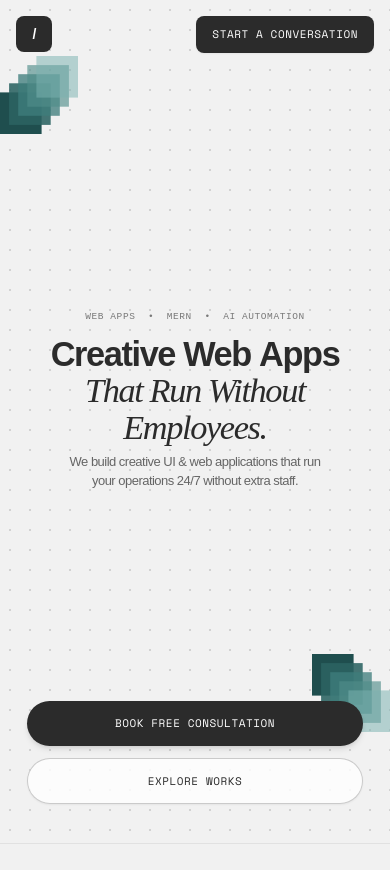
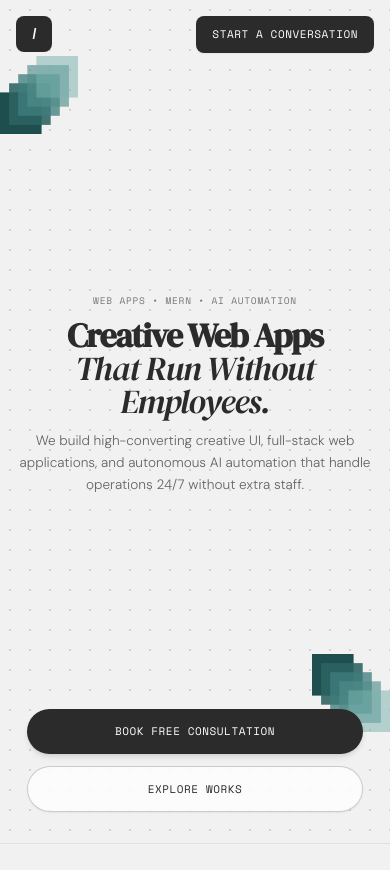
Before and after one commit to dhruvpatel9638/amya, a React (Vite) app: page / in a window 390 px wide. Shown: the top 870 px of the page. Built offline with nearby package versions, Linux system fonts and the light colour scheme.

Commit message:
Fix hero heading responsive optical centering and completely remove custom cursor on mobile view

```diff
--- a/src/components/CustomCursor.jsx
+++ b/src/components/CustomCursor.jsx
@@ -4,6 +4,24 @@ import { motion, useMotionValue, useSpring } from 'framer-motion';
 export default function CustomCursor() {
   const cursorRef = useRef(null);
   const ringRef = useRef(null);
+
+  // Check if mobile or touch screen — completely disable cursor on mobile view
+  const [isMobile, setIsMobile] = useState(true);
+
+  useEffect(() => {
+    const checkMobile = () => {
+      const mobile =
+        window.innerWidth < 1024 ||
+        window.matchMedia('(pointer: coarse)').matches ||
+        'ontouchstart' in window ||
+        navigator.maxTouchPoints > 0;
+      setIsMobile(mobile);
+    };
+
+    checkMobile();
+    window.addEventListener('resize', checkMobile);
+    return () => window.removeEventListener('resize', checkMobile);
+  }, []);
 
   // Raw mouse position (snaps immediately)
   const mouseX = useMotionValue(-100);
@@ -18,6 +36,8 @@ export default function CustomCursor() {
   const [isHidden, setIsHidden] = useState(false);
 
   useEffect(() => {
+    if (isMobile) return;
+
     const onMove = (e) => {
       mouseX.set(e.clientX);
       mouseY.set(e.clientY);
@@ -85,6 +105,8 @@ export default function CustomCursor() {
   // Ring size: expands on hover
   const ringSize = isHovering ? 56 : isClicking ? 32 : 40;
 
+  if (isMobile) return null;
+
   return (
     <>
       {/* Inner dot — snaps to mouse instantly */}
--- a/src/components/HeroFluidText.jsx
+++ b/src/components/HeroFluidText.jsx
@@ -1,11 +1,10 @@
 import React, { useEffect, useRef } from 'react';
 
 /**
- * HeroFluidText — 100% faithful recreation of incredibles.dev Hero effect:
- * 1. Halftone pink dot dispersion cloud (#fc4778) trailing mouse movements
- * 2. Vibrant RGB Chromatic Aberration (Electric Cyan & Neon Pink split) on headline text
- * 3. Fluid velocity text distortion & ripple
- * 4. Ultra-clean responsive mobile typography and zero clutter layout
+ * HeroFluidText — Enterprise responsive hero section:
+ * 1. Halftone teal dot dispersion cloud trailing mouse movements on canvas
+ * 2. 100% optically centered responsive HTML headline & typography on ALL viewports
+ * 3. Mobile touch friendly & zero layout shift on resize
  */
 export default function HeroFluidText({ onNavigate }) {
   const canvasRef = useRef(null);
@@ -23,10 +22,6 @@ export default function HeroFluidText({ onNavigate }) {
     let height = 0;
     let dpr = Math.min(window.devicePixelRatio || 1, 2);
 
-    // Off-screen canvas for rendering crisp headline text
-    const textCanvas = document.createElement('canvas');
-    const textCtx = textCanvas.getContext('2d');
-
     // Fluid particles / velocity nodes
     const fluidNodes = [];
     const mouse = {
@@ -37,97 +32,6 @@ export default function HeroFluidText({ onNavigate }) {
       vx: 0,
       vy: 0,
       speed: 0,
-    };
-
-    // Draw the static headline text on the offscreen canvas
-    const renderTextToCanvas = () => {
-      textCanvas.width = width * dpr;
-      textCanvas.height = height * dpr;
-      textCtx.scale(dpr, dpr);
-      textCtx.clearRect(0, 0, width, height);
-
-      const isMobile = width < 768;
-
-      if (isMobile) {
-        // --- MOBILE HERO TEXT LAYOUT (Exact optical vertical center between navbar and bottom buttons) ---
-        const mFontSize = Math.min(Math.max(width * 0.088, 30), 40);
-
-        // Exact vertical center of visible space
-        const centerY = height * 0.48;
-        const line2Y = centerY - mFontSize * 0.35;
-        const line1Y = line2Y - mFontSize * 1.08;
-        const line3Y = line2Y + mFontSize * 1.08;
-        const tagY = line1Y - mFontSize * 1.15;
-
-        // 1. Tag
-        textCtx.font = '500 9.5px "Space Mono", monospace';
-        textCtx.fillStyle = '#787878';
-        textCtx.textAlign = 'center';
-        textCtx.textBaseline = 'middle';
-        textCtx.letterSpacing = '0.06em';
-        textCtx.fillText('WEB APPS  •  MERN  •  AI AUTOMATION', width / 2, tagY);
-
-        // 2. Headline: 3 clean balanced lines
-        textCtx.font = `600 ${mFontSize}px "Space Grotesk", "DM Serif Display", sans-serif`;
-        textCtx.fillStyle = '#2b2b2b';
-        textCtx.textAlign = 'center';
-        textCtx.textBaseline = 'middle';
-        textCtx.letterSpacing = '-0.04em';
-
-        textCtx.fillText('Creative Web Apps', width / 2, line1Y);
-
-        textCtx.font = `italic 400 ${mFontSize}px "DM Serif Display", serif`;
-        textCtx.fillText('That Run Without', width / 2, line2Y);
-        textCtx.fillText('Employees.', width / 2, line3Y);
-
-        // 3. Subtitle
-        const subFontSize = 13;
-        textCtx.font = `300 ${subFontSize}px "DM Sans", sans-serif`;
-        textCtx.fillStyle = '#656565';
-        textCtx.letterSpacing = '0';
-        const subY = line3Y + mFontSize * 0.95;
-        textCtx.fillText('We build creative UI & web applications that run', width / 2, subY);
-        textCtx.fillText('your operations 24/7 without extra staff.', width / 2, subY + subFontSize * 1.45);
-      } else {
-        // --- DESKTOP HERO TEXT LAYOUT ---
-        textCtx.font = '500 11px "Space Mono", monospace';
-        textCtx.fillStyle = '#656565';
-        textCtx.textAlign = 'center';
-        textCtx.textBaseline = 'middle';
-        textCtx.letterSpacing = '0.08em';
-
-        const tagY = height * 0.28;
-        const tagText = 'CREATIVE UI & MOTION   •   FULL-STACK WEB APPS   •   AUTONOMOUS AI SYSTEMS';
-        textCtx.fillText(tagText, width / 2, tagY);
-
-        // Massive display headline text
-        const fontSize = Math.min(Math.max(width * 0.068, 48), 104);
-        textCtx.font = `600 ${fontSize}px "Space Grotesk", "DM Serif Display", sans-serif`;
-        textCtx.fillStyle = '#2b2b2b';
-        textCtx.textAlign = 'center';
-        textCtx.textBaseline = 'middle';
-        textCtx.letterSpacing = '-0.04em';
-
-        const line1Y = height * 0.40;
-        const line2Y = line1Y + fontSize * 0.95;
-
-        textCtx.fillText('Creative Web Apps', width / 2, line1Y);
-
-        // Italic "That Run Without Employees."
-        textCtx.font = `italic 400 ${fontSize}px "DM Serif Display", serif`;
-        textCtx.fillText('That Run Without Employees.', width / 2, line2Y);
-
-        // Subtitle below headline
-        const subFontSize = Math.min(Math.max(width * 0.015, 14), 18);
-        textCtx.font = `300 ${subFontSize}px "DM Sans", sans-serif`;
-        textCtx.fillStyle = '#656565';
-        textCtx.letterSpacing = '0';
-        const subY = line2Y + fontSize * 0.75;
-        const subText1 = 'We build high-converting creative UI, full-stack web applications, and autonomous AI automation';
-        const subText2 = 'that handle sales, follow-ups, and operations 24/7 — scaling your business without extra staff.';
-        textCtx.fillText(subText1, width / 2, subY);
-        textCtx.fillText(subText2, width / 2, subY + subFontSize * 1.5);
-      }
     };
 
     const handleResize = () => {
@@ -141,8 +45,6 @@ export default function HeroFluidText({ onNavigate }) {
       canvas.height = height * dpr;
       canvas.style.width = `${width}px`;
       canvas.style.height = `${height}px`;
-
-      renderTextToCanvas();
     };
 
     handleResize();
@@ -206,7 +108,7 @@ export default function HeroFluidText({ onNavigate }) {
       ctx.save();
       ctx.scale(dpr, dpr);
 
-      // 1. Draw Halftone Pink Dot Matrix in active mouse fluid areas (subtle, clean, elegant)
+      // Draw Halftone Teal Dot Matrix in active mouse fluid areas
       const dotSpacing = 20;
       for (let i = fluidNodes.length - 1; i >= 0; i--) {
         const node = fluidNodes[i];
@@ -242,22 +144,6 @@ export default function HeroFluidText({ onNavigate }) {
           }
         }
       }
-
-      // 2. Draw Main Dark Headline Text cleanly without blurry duplicate ghost layers
-      ctx.save();
-      ctx.globalCompositeOperation = 'source-over';
-      ctx.drawImage(
-        textCanvas,
-        0,
-        0,
-        width * dpr,
-        height * dpr,
-        0,
-        0,
-        width,
-        height
-      );
-      ctx.restore();
 
       ctx.restore();
 
@@ -335,8 +221,48 @@ export default function HeroFluidText({ onNavigate }) {
       {/* Spacer for navbar */}
       <div className="h-20 md:h-24 pointer-events-none" />
 
+      {/* Centered Hero Headline Content — 100% Optically & Horizontally Centered on ALL Screen Sizes */}
+      <div className="relative z-20 flex-1 flex flex-col items-center justify-center text-center px-4 sm:px-6 md:px-12 pointer-events-none w-full max-w-5xl mx-auto my-auto">
+        {/* Monospace Tag */}
+        <span
+          className="font-mono text-[9.5px] sm:text-[11px] md:text-xs text-[#787878] uppercase tracking-[0.08em] mb-3 sm:mb-4 md:mb-5 block select-none"
+          style={{ fontFamily: 'Space Mono, monospace' }}
+        >
+          WEB APPS • MERN • AI AUTOMATION
+        </span>
+
+        {/* Display Headline */}
+        <h1
+          className="text-[#2b2b2b] tracking-[-0.035em] leading-[0.98] sm:leading-[0.92] mb-3 sm:mb-5 select-none"
+          style={{
+            fontFamily: 'Space Grotesk, DM Serif Display, sans-serif',
+            fontSize: 'clamp(2.1rem, 5.8vw, 5.6rem)',
+            fontWeight: 600,
+          }}
+        >
+          Creative Web Apps <br />
+          <span
+            className="italic font-normal"
+            style={{ fontFamily: 'DM Serif Display, serif' }}
+          >
+            That Run Without Employees.
+          </span>
+        </h1>
+
+        {/* Subtitle */}
+        <p
+          className="text-[#656565] font-light max-w-lg sm:max-w-xl md:max-w-2xl mx-auto leading-relaxed select-none"
+          style={{
+            fontFamily: 'DM Sans, sans-serif',
+            fontSize: 'clamp(0.85rem, 1.35vw, 1.125rem)',
+          }}
+        >
+          We build high-converting creative UI, full-stack web applications, and autonomous AI automation that handle operations 24/7 without extra staff.
+        </p>
+      </div>
+
       {/* Interactive Action Buttons (Centered, touch-friendly & responsive) */}
-      <div className="relative z-30 flex flex-col sm:flex-row items-center justify-center gap-3 md:gap-4 mt-auto mb-10 md:mb-16 px-6 pointer-events-auto w-full max-w-sm sm:max-w-none mx-auto">
+      <div className="relative z-30 flex flex-col sm:flex-row items-center justify-center gap-3 md:gap-4 mt-auto mb-8 sm:mb-10 md:mb-12 px-6 pointer-events-auto w-full max-w-sm sm:max-w-none mx-auto">
         <button
           onClick={() => onNavigate('contact')}
           className="w-full sm:w-auto font-mono text-[0.6875rem] md:text-xs uppercase tracking-wider px-7 py-3.5 md:px-8 md:py-4 rounded-full bg-[#2b2b2b] text-white hover:bg-[#3F7E7C] transition-all duration-200 shadow-md flex items-center justify-center gap-2 cursor-pointer"
--- a/src/components/PinkBlob.jsx
+++ b/src/components/PinkBlob.jsx
@@ -11,9 +11,13 @@ export default function PinkBlob() {
     const blob = blobRef.current;
     if (!blob) return;
 
-    // Check if device is touch-only
-    const isTouch = window.matchMedia('(pointer: coarse)').matches;
-    if (isTouch) {
+    // Check if device is touch or mobile view (< 1024px)
+    const isMobile =
+      window.innerWidth < 1024 ||
+      window.matchMedia('(pointer: coarse)').matches ||
+      'ontouchstart' in window ||
+      navigator.maxTouchPoints > 0;
+    if (isMobile) {
       blob.style.display = 'none';
       return;
     }
--- a/src/index.css
+++ b/src/index.css
@@ -20,7 +20,6 @@
 
   html {
     background-color: var(--color-bg);
-    cursor: none;
   }
 
   /* Lenis smooth scrolling rules */
@@ -49,10 +48,12 @@
     overflow-x: hidden;
     -webkit-font-smoothing: antialiased;
     -moz-osx-font-smoothing: grayscale;
-    cursor: none;
   }
 
-  /* Hide native cursor on all interactive elements */
+  /* Custom cursor ONLY on desktop mice (> 1024px, fine pointer, hover) */
+  @media (min-width: 1025px) and (hover: hover) and (pointer: fine) {
+    html,
+    body,
     a,
     button,
     input,
@@ -62,6 +63,23 @@
     [role="button"],
     [tabindex] {
       cursor: none !important;
+    }
+  }
+
+  /* On touch / mobile screens, always restore default cursor and never show custom cursor artifacts */
+  @media (max-width: 1024px), (pointer: coarse), (hover: none) {
+    html,
+    body,
+    a,
+    button,
+    input,
+    textarea,
+    select,
+    label,
+    [role="button"],
+    [tabindex] {
+      cursor: auto !important;
+    }
   }
 
   h1,
```
Also changed, not shown: public/AMYA logo.png (added). Lines whose indentation alone changed are shown as unchanged.
